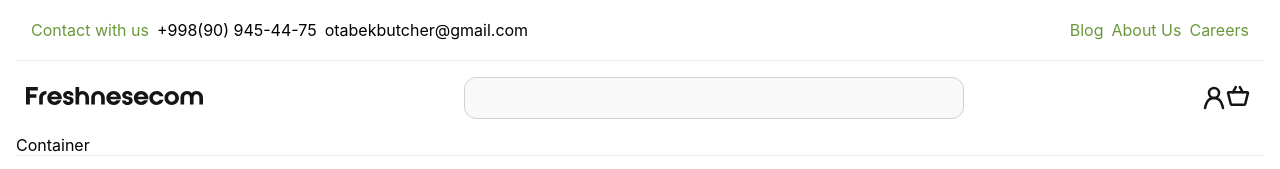
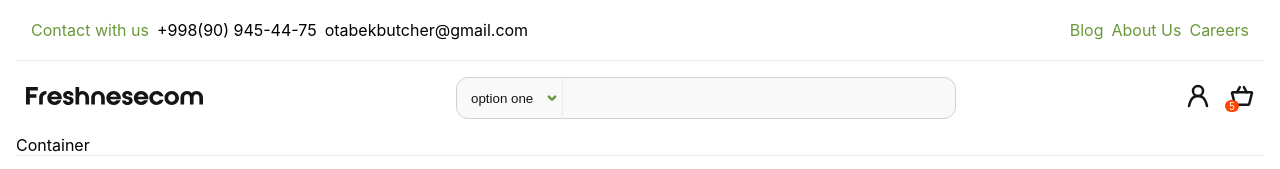
Before and after one commit to u1810291/erp-system, a Next.js app: page / in a window 1280 px wide. Shown: the top 169 px of the page. Built offline with nearby package versions, Linux system fonts and the light colour scheme.

Commit message:
feat: working on header part

```diff
--- /dev/null
+++ b/components/DropDown/index.tsx
@@ -0,0 +1,17 @@
+import React from 'react';
+import styles from '@styles/forms.module.css';
+
+type DropDownOptionType = {
+  id: string;
+  value: string;
+  label: string
+}
+export const DropDown = ({ options }: { options: Array<DropDownOptionType>}) => {
+  return (
+    <select placeholder='Select option' className={styles.dropdown} >
+      {options.map((option: DropDownOptionType) => (
+        <option key={option.id} value={option.value}>{option.label}</option>
+      ))}
+    </select>
+  )
+}
--- a/components/Header/index.jsx
+++ b/components/Header/index.jsx
@@ -12,6 +12,23 @@ import { InputField } from '@components/Input';
 import UserIcon from '@static/icons/user.svg'
 import PackIcon from '@static/icons/pack.svg'
 
+const data = [
+  {
+    id: 'asddsada',
+    value: 'option1',
+    label: 'option one'
+  },
+  {
+    id: 'asddsada2',
+    value: 'option2',
+    label: 'option two'
+  },
+  {
+    id: 'asddsada3',
+    value: 'option3',
+    label: 'option three'
+  },
+]
 
 export const Header = ({ component }) => (
   <>
@@ -19,15 +36,15 @@ export const Header = ({ component }) => (
     <Navbar />
     <Divider orientation='horizontal' />
     <Flex p={10} justifyContent='space-between' alignItems='center'>
-      <Box w='200px'>
+      <Box as="a" href="/" w='200px'>
         <Image src={imageUrl} alt='logo' />
       </Box>
       <Box width='500px'>
-        <InputField />
+        <InputField select={data} />
       </Box>
-      <Flex justifyContent='space-between'>
-        <Image src={UserIcon} alt='User'/>
-        <IconBadge imgSrc={PackIcon} alt='Pack'/>
+      <Flex justifyContent='space-between' gap={20}>
+        <IconBadge imgSrc={UserIcon} alt='User'/>
+        <IconBadge imgSrc={PackIcon} alt='Pack' text='5'/>
       </Flex>
     </Flex>
   </>
--- a/components/IconBadge/index.tsx
+++ b/components/IconBadge/index.tsx
@@ -5,9 +5,9 @@ import styles from '@styles/forms.module.css'
 
 export const IconBadge = ({ imgSrc, alt, text }: { imgSrc: string; alt: string; text: string }) => {
   return (
-    <div className={styles.iconBadge}>
+    <div className={styles.icon}>
       <Image src={imgSrc} alt={alt}/>
-      <Badge borderRadius='full' px='2' colorScheme='teal'>
+      <Badge px='2' className={styles.iconBadge}>
         {text}
       </Badge>
     </div>
--- a/components/Input/index.tsx
+++ b/components/Input/index.tsx
@@ -1,6 +1,14 @@
 import React from 'react';
 import styles from '@styles/forms.module.css';
+import { Divider, Flex } from '@chakra-ui/react';
+import { DropDown } from '@components/DropDown';
 
-export const InputField = (props: any) => {
-  return <input {...props} className={styles.inputField}/>
+export const InputField = ({ select, ...props }: any) => {
+  if(!select?.length) return <input {...props} className={styles.inputField}/>
+  return (
+    <Flex justifyContent="center" alignItems="center" position='relative'>
+      <DropDown options={select} />
+      <input {...props} className={styles.inputField} />
+    </Flex>
+  )
 }
--- a/styles/forms.module.css
+++ b/styles/forms.module.css
@@ -4,7 +4,50 @@
   border: 1px solid #D1D1D1;
   border-radius: 12px;
   box-sizing: border-box;
+  outline: none;
   width: 100%;
 }
+.inputField input {
+  position: relative;
+}
 
-.iconBadge {}
+.icon {
+  position: relative;
+  gap: 10px;
+  cursor: pointer;
+}
+
+.iconBadge {
+  position: absolute;
+  left: -5px;
+  bottom: 0px;
+  border-radius: 10px;
+  width: 14px;
+  font-size: 10px;
+  text-align: center;
+  line-height: 12px;
+  text-decoration: none;
+  color: #FFFFFF;
+  background-color: orangered;
+}
+
+.dropdown {
+  position: absolute;
+  left: 0;
+  border: none;
+  padding-left: 15px;
+  color: #151515;
+  outline: none;
+  -webkit-appearance: none;
+  -moz-appearance: none;
+  background: transparent;
+  background: url('../static/icons/dropdownArrow.svg') no-repeat 95% center;
+  padding-right: 20px;
+  border-right: 1px solid var(--border-color-v1);
+  height: 42px;
+}
+
+.dropdown option {
+  position: absolute;
+  top: 10px;
+}
```
Also changed, not shown: static/icons/dropdownArrow.svg (added).
